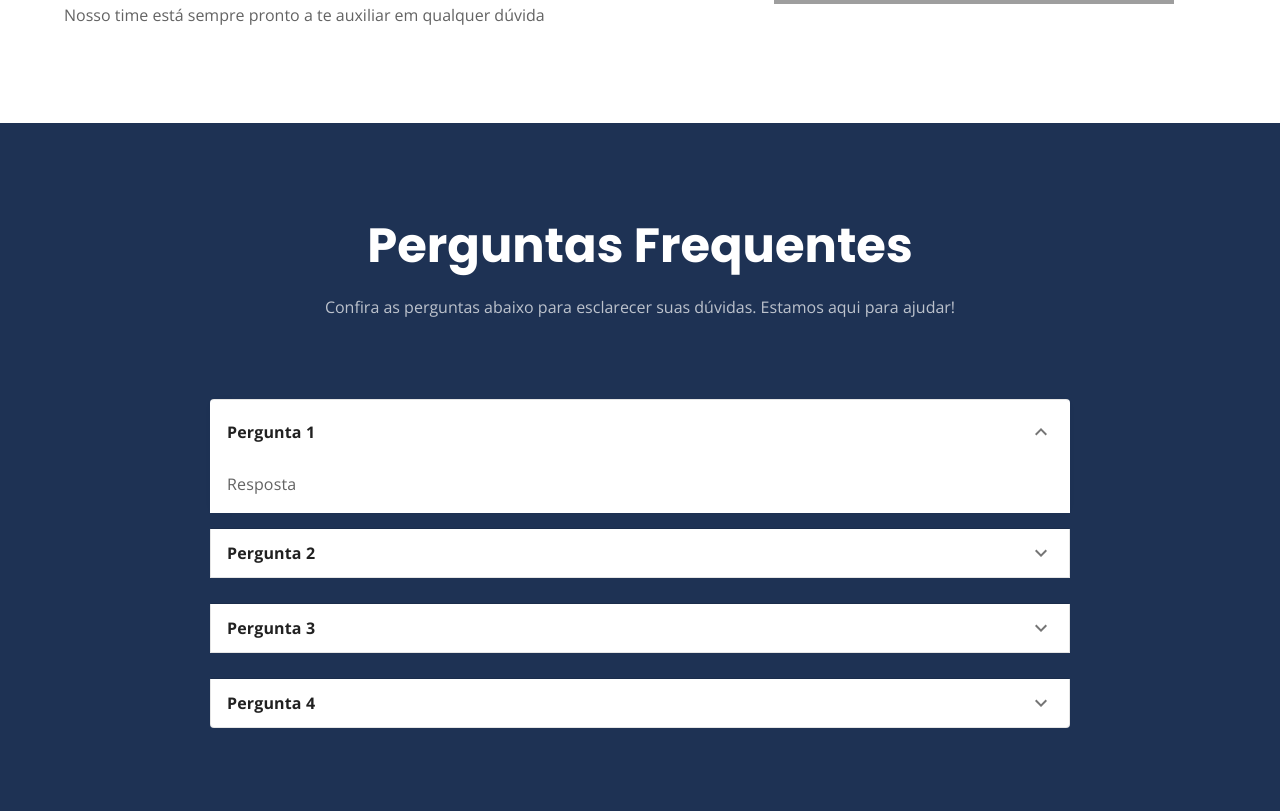
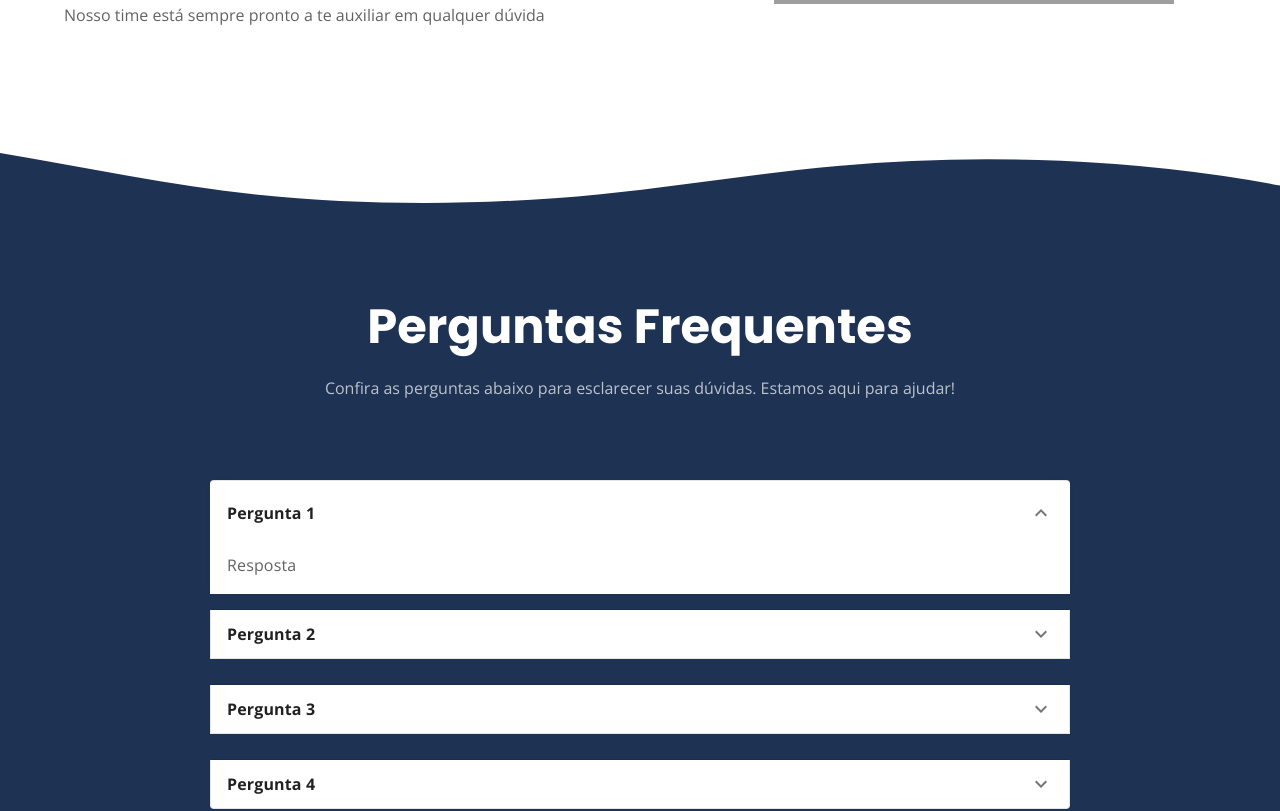
Before and after one commit to EdisonMatos/Dev-Template, a React (Vite) app: page / in a window 1280 px wide. Shown: the part 1520-2331 px from the top of the page. Built offline with nearby package versions, Linux system fonts and the light colour scheme; grey boxes are pictures that could not be loaded.

Commit message:
feat: Adiciona svgdiv ao FAQ

```diff
--- a/src/components/sections/Faq.jsx
+++ b/src/components/sections/Faq.jsx
@@ -11,7 +11,23 @@ const whatsappContactLink = `https://wa.me/` + `${links.ctaWhatsapp}`;
 
 export default function Faq() {
   return (
-    <SectionArea id="faq" className="bg-[#1E3254]">
+    <div className="relative bg-[#1E3254]">
+      <div>
+        <div class="custom-shape-divider-top-1720358016">
+          <svg
+            data-name="Layer 1"
+            xmlns="http://www.w3.org/2000/svg"
+            viewBox="0 0 1200 120"
+            preserveAspectRatio="none"
+          >
+            <path
+              d="M985.66,92.83C906.67,72,823.78,31,743.84,14.19c-82.26-17.34-168.06-16.33-250.45.39-57.84,11.73-114,31.07-172,41.86A600.21,600.21,0,0,1,0,27.35V120H1200V95.8C1132.19,118.92,1055.71,111.31,985.66,92.83Z"
+              class="shape-fill"
+            ></path>
+          </svg>
+        </div>
+      </div>
+      <SectionArea id="faq" className="">
         <SectionHeader
           className="text-center"
           sectionHeaderTitle={content.texts.faq.title}
@@ -41,5 +57,6 @@ export default function Faq() {
           </MotionDivDownToUp>
         </SectionWrapper>
       </SectionArea>
+    </div>
   );
 }
--- a/src/styles/divShapeWavesOpacity.css
+++ b/src/styles/divShapeWavesOpacity.css
@@ -76,7 +76,7 @@
 }
 
 .custom-shape-divider-bottom-1720203688 .shape-fill {
-  fill: #f6f6f6;
+  fill: #ffffff;
 }
 
 /** For mobile devices **/
@@ -113,3 +113,23 @@
     height: 47px;
   }
 }
+
+.custom-shape-divider-top-1720358016 {
+  top: 0;
+  left: 0;
+  width: 100%;
+  overflow: hidden;
+  line-height: 0;
+  transform: rotate(180deg);
+}
+
+.custom-shape-divider-top-1720358016 svg {
+  position: relative;
+  display: block;
+  width: calc(129% + 1.3px);
+  height: 81px;
+}
+
+.custom-shape-divider-top-1720358016 .shape-fill {
+  fill: #ffffff;
+}
```
Lines whose indentation alone changed are shown as unchanged.
